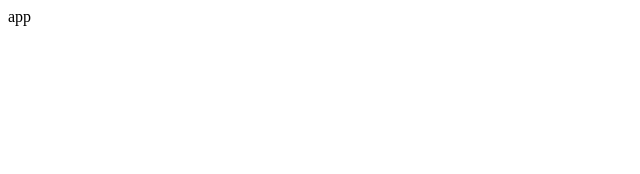
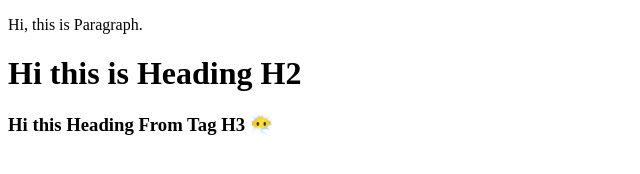
Before and after one commit to abhilashpvs28/ReactWithAbhilash, a React app: page / in a window 1280 px wide. Shown: the whole page, without its empty margins (0-640 px from the left). Built offline with nearby package versions, Linux system fonts and the light colour scheme.

Commit message:
With Filter

```diff
--- a/App.js
+++ b/App.js
@@ -1,9 +1,8 @@
-import React from 'react'
+import React from "react";
+import ReactDOM from "react-dom/client";
 
-const App = () => {
-  return (
-    <div>app</div>
-  )
-}
+const jsxHeading = <h1 id="heading">Hi from Jsx by Abhilash</h1>
 
-export default App
+let root = ReactDOM.createRoot(document.getElementById("root"));
+
+root.render(jsxHeading);
--- /dev/null
+++ b/FunctionalC.js
@@ -0,0 +1,22 @@
+import React from "react";
+import ReactDOM from "react-dom/client"; // Import the `createRoot` API
+
+const Paragraph = () => {
+    let name = "Paragraph"
+  return <p>Hi, this is {name}.</p>;
+};
+
+const Paragraph2 = () => <h1>Hi this is Heading H2</h1>;
+
+let numb = 3;
+const Paragraph3 = () => (
+  <div id="para3">
+    <Paragraph/>
+    <Paragraph2 />
+    <h3 className="Heading3">Hi this Heading From Tag H{0+numb} 😶‍🌫️</h3>
+  </div>
+);
+
+// Create a root and render the component into the #root div
+const root = ReactDOM.createRoot(document.getElementById("root"));
+root.render(<Paragraph3 />);
--- a/index.html
+++ b/index.html
@@ -3,10 +3,12 @@
 <head>
     <meta charset="UTF-8">
     <meta name="viewport" content="width=device-width, initial-scale=1.0">
-    <title>React App</title>
+    <title>React</title>
 </head>
 <body>
-        <div id="root"></div>
-        <script type="module" src="./index.js"></script>
+    <div id="root">
+        <h1>Not Rendered</h1>
+    </div>
+    <script type="module" src="./FunctionalC.js"></script>
 </body>
 </html>
--- a/package.json
+++ b/package.json
@@ -1,7 +1,6 @@
 {
   "name": "namastejavascrippt",
   "version": "1.0.0",
-  "main": "index.js",
   "scripts": {
     "start": "parcel index.html",
     "build": "parcel build index.html"
@@ -27,5 +26,8 @@
   },
   "devDependencies": {
     "process": "^0.11.10"
-  }
+  },
+  "browserslist":[
+    "last 2 versions"
+  ]
 }
```
Also changed, not shown: index.js (deleted, +0 -7 lines), Readme.md (added), dist/index.html, 3 other files.
